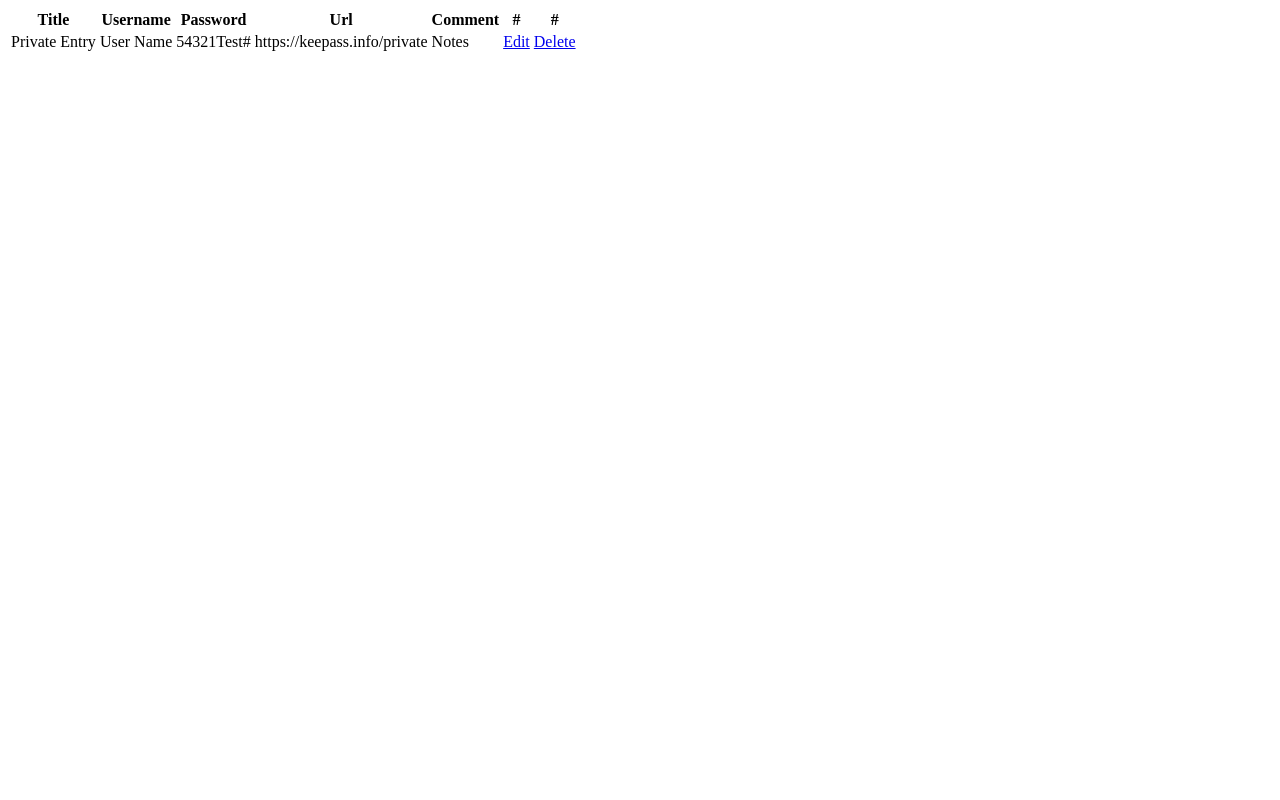
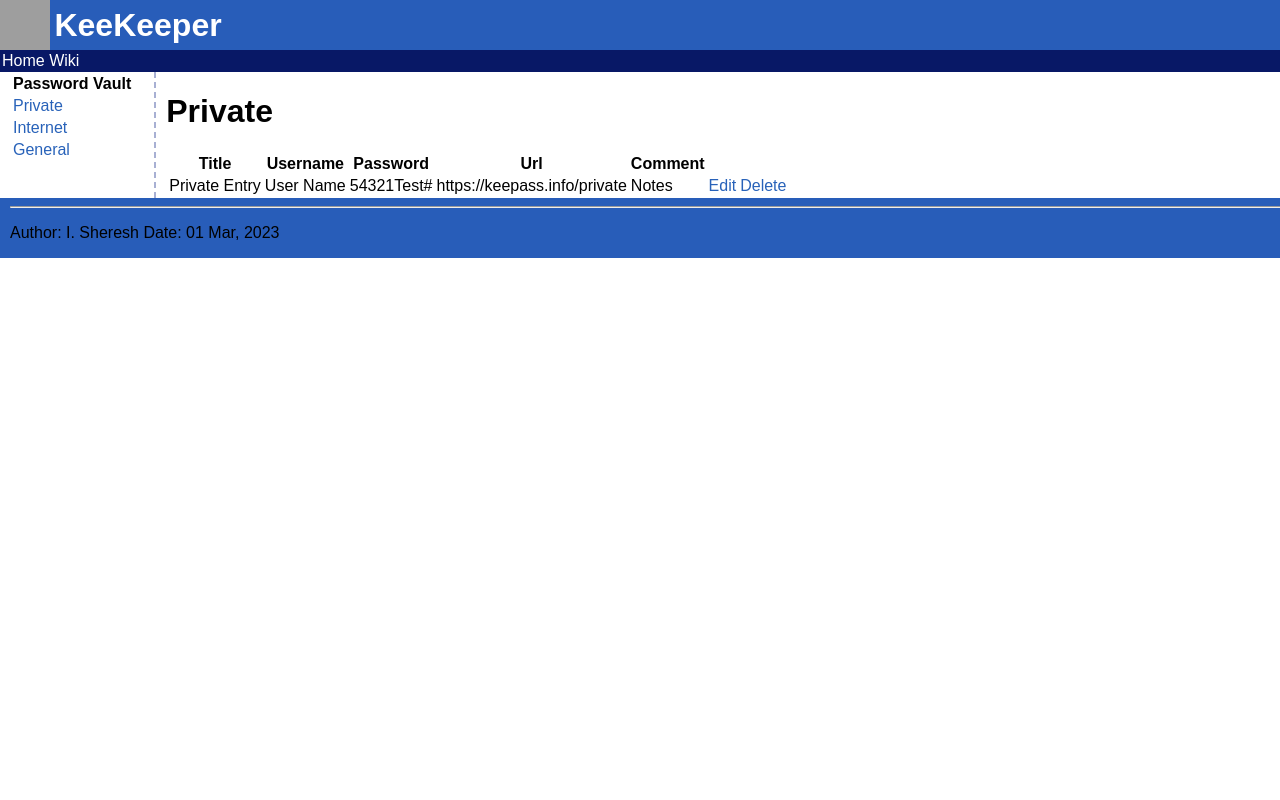
Before and after one commit to Irkesh/keekeeper, a Django app: page /category/22 in a window 1280 px wide. Run offline with Django 4.2, Linux system fonts and the light colour scheme; data comes from the database, SQL or seed files in the repository; grey boxes are pictures that could not be loaded.

Commit message:
Third commit: Restructuring html to be dynamically reusable, adding CSS

```diff
--- /dev/null
+++ b/passkeeper/static/css/passkeeper.css
@@ -0,0 +1,86 @@
+body {
+    font-family: Sans-Serif;
+    margin: 0px;
+    border: 0px;
+    padding: 0px;
+   }
+
+   #application_title
+   {
+    display: inline;
+   }
+
+   #logo{
+    height: 50px;
+    width: 50px;
+    color: #ffffff;
+    fill: "#00A8C6";
+   }
+   #header{
+    width: 100%;
+    background-color: #7f96ba;
+    color: #ffffff;
+   }
+   #navigation{
+    width: 100%;
+    background-color: #081866;
+    color: #ffffff;
+    padding: 2px;
+   }
+   #footer{
+    width: 100%;
+    background-color: #285db9;
+   }
+   #application_title
+   {
+    display: inline;
+    vertical-align: middle;
+   }
+   #logo{
+    vertical-align: middle;
+    height: 50px;
+    width: 50px
+   }
+   #header{
+    vertical-align: middle;
+    width: 100%;
+    background-color: #285db9;
+   }
+   a { text-decoration: none;
+    color: #2862b9 }
+
+    a:hover {
+        color: #3bcacf
+    }
+    .nav_link {
+        color: white;
+    }
+
+    .nav-link {
+    color: white;
+    }
+
+    .navbar{
+    padding: 0px;
+    }
+
+
+    #content{
+        padding-left: 10px;
+        float: left;
+        border-left: 2px dashed rgb(168, 176, 211);
+    }
+
+    #categories_list{
+        padding-left: 10px;
+        padding-right: 20px;
+        float: left;
+
+    }
+
+
+    #footer{
+    padding-left: 10px;
+    width: 100%;
+    float: left;
+    }
--- a/passkeeper/templates/passkeeper/base.html
+++ b/passkeeper/templates/passkeeper/base.html
@@ -1,10 +1,22 @@
-<!DOCTYPE html>
-<html>
- <head>
- <meta name="keywords" content="HTML,Django,Keekeeper">
- </head>
- <body>
- {% block content %}
- {% endblock %}
- </body>
-</html>
+{% include "./header.html" %}
+{% include "./title.html" %}
+
+
+{% block categoryList %}
+<div id="categories_list">
+<table>
+    <tr><th>Password Vault</th></tr>
+    {% for category in  categories_list %}
+    <tr><td><a href="/category/{{category.id}}">{{category.itemcategory}}</a></td></tr>
+    {% endfor %}
+</table>
+</div>
+{% endblock%}
+
+
+
+<div class="content">
+    {% block content %}Didn't render content{% endblock %}
+</div>
+
+{% include "./footer.html" %}
--- /dev/null
+++ b/passkeeper/templates/passkeeper/footer.html
@@ -0,0 +1,9 @@
+{% load my_tags %}
+
+<div id="footer">
+    <hr>
+    <p>Author: I. Sheresh Date: {% todays_date %}</p>
+</div>
+
+</body>
+</html>
--- /dev/null
+++ b/passkeeper/templates/passkeeper/header.html
@@ -0,0 +1,11 @@
+<!DOCTYPE html>
+<html lang="en">
+ <head>
+    <meta charset="UTF-8">
+    <meta name="description" content="Keekeeper web application">
+    <meta name="keywords" content="HTML,Django,python,passwordsstroing,secure,retriving,webapplication,development">
+    <meta name="author" content="I.Sheresh">
+    <link rel="stylesheet" type="text/css" href="../static/css/passkeeper.css">
+    <link rel="stylesheet" type="text/css" href="../../static/css/passkeeper.css">
+ </head>
+ <body>
--- a/passkeeper/templates/passkeeper/passwords_table.html
+++ b/passkeeper/templates/passkeeper/passwords_table.html
@@ -1,13 +1,19 @@
-<html>
- <head>
- </head>
- <body>
- <h1>{{category.pass_category}}</h1>
- <table>
-  <tr><th>Title</th><th>Username</th><th>Password</th><th>Url</th><th>Comment</th><th>#</th><th>#</th></tr>
-  {% for passitem in  passitems %}
-  <tr><td>{{passitem.password_id}}</td><td>{{passitem.username}}</td><td>{{passitem.password}}</td><td>{{passitem.url}}</td><td>{{passitem.comment}}</td><td><a href="/edit/{{passitem.pk}}">Edit</a></td><td><a href="/delete/{{passitem.pk}}/{{category.id}}">Delete</a></td></tr>
-  {% endfor %}
- </table>
- </body>
-</html>
+{% extends "passkeeper/base.html" %}
+
+{% block content %}
+
+<div id="content">
+
+    <h1>{{category.itemcategory}}</h1>
+    <table>
+    <tr><th>Title</th><th>Username</th><th>Password</th><th>Url</th><th>Comment</th><th></th><th></th></tr>
+    <!-- declaring variable passitem in django DTL which is equal to every item in array variable passitems that has passed from view category-->
+    <!-- it only exists withon a content of for block-->
+    {% for passitem in passitems %}
+    <tr><td>{{passitem.password_id}}</td><td>{{passitem.username}}</td><td>{{passitem.password}}</td><td>{{passitem.url}}</td><td>{{passitem.comment}}</td><td><a href="/edit/{{passitem.pk}}/{{category.id}}">Edit</a></td><td><a href="/delete/{{passitem.pk}}/{{category.id}}">Delete</a></td></tr>
+    {% endfor %}
+    </table>
+
+</div>
+
+ {% endblock %}
--- /dev/null
+++ b/passkeeper/templates/passkeeper/title.html
@@ -0,0 +1,9 @@
+<div id="header">
+    <img id="logo" src="https://upload.wikimedia.org/wikipedia/commons/8/8a/6_key_copy.svg" alt="key logo" width="50px" height="50px">
+    <h1 id="application_title">KeeKeeper</h1>
+</div>
+
+<div id="navigation">
+    <a class="nav-link" href="/">Home</a>
+    <a class="nav-link" href="https://commons.wikimedia.org/wiki/Main_Page">Wiki</a>
+</div>
--- /dev/null
+++ b/passkeeper/templatetags/my_tags.py
@@ -0,0 +1,8 @@
+import datetime
+from django import template
+
+register = template.Library()
+
+@register.simple_tag
+def todays_date():
+ return datetime.datetime.now().strftime("%d %b, %Y")
--- a/passkeeper/views.py
+++ b/passkeeper/views.py
@@ -5,23 +5,32 @@ from .models import *
 
 
 def index(request):
-    categories = Category.objects.all()
-    passitems = PasItem.objects.all()
-    return render(request, 'passkeeper/index.html',  {'categories': categories, 'passitems': passitems})
+    categories_list = Category.objects.all()
+    category = Category.objects.get(pk=1)
+    passitems = PasItem.objects.all().filter(pass_category__exact=1)
+    return render(request, 'passkeeper/index.html',  {'categories_list': categories_list, 'category': category, 'passitems': passitems})
 
 
+#pk - primary key for category
 def category(request, pk):
+    categories_list = Category.objects.all()
     category = Category.objects.get(pk=pk)
     passitems = PasItem.objects.filter(pass_category__exact=category.id)
-    return render(request, 'passkeeper/passwords_table.html',  {'category': category, 'passitems': passitems})
+    return render(request, 'passkeeper/passwords_table.html',  {'categories_list': categories_list, 'category': category, 'passitems': passitems})
 
-
+#pk - primary key for password
+#id - primary key for category
 def delete(request, pk, id):
+    categories_list = Category.objects.all()
     PasItem.objects.filter(pk=pk).delete()
     passitems = PasItem.objects.filter(pass_category__exact=id)
-    return render(request, 'passkeeper/passwords_table.html',  {'category': category, 'passitems': passitems})
+    return render(request, 'passkeeper/passwords_table.html',  {'categories_list': categories_list, 'category': category, 'passitems': passitems})
 
-def edit(request):
-    category = Category.objects.get(pk=pk)
-    passitems = PasItem.objects.filter(pass_category__exact=category.id)
-    return render(request, 'passkeeper/passwords_table.html',  {'category': category, 'passitems': passitems})
+#pk - primary key for password
+#id - primary key for category
+def edit(request, pk, id):
+    categories_list = Category.objects.all()
+    #we do nothing with edit for now
+    category = Category.objects.get(pk=id)
+    passitems = PasItem.objects.filter(pass_category__exact=id)
+    return render(request, 'passkeeper/passwords_table.html',  {'categories_list': categories_list, 'category': category, 'passitems': passitems})
```
Also changed, not shown: passkeeper/templates/passkeeper/index.html (+14 -13 lines), scripts/populate_db.py (+2 -28 lines), passkeeper/apps.py (line endings or trailing spaces), passkeeper/static/media/key_logo_blue.svg (added), passkeeper/templatetags/__init__.py (added).
